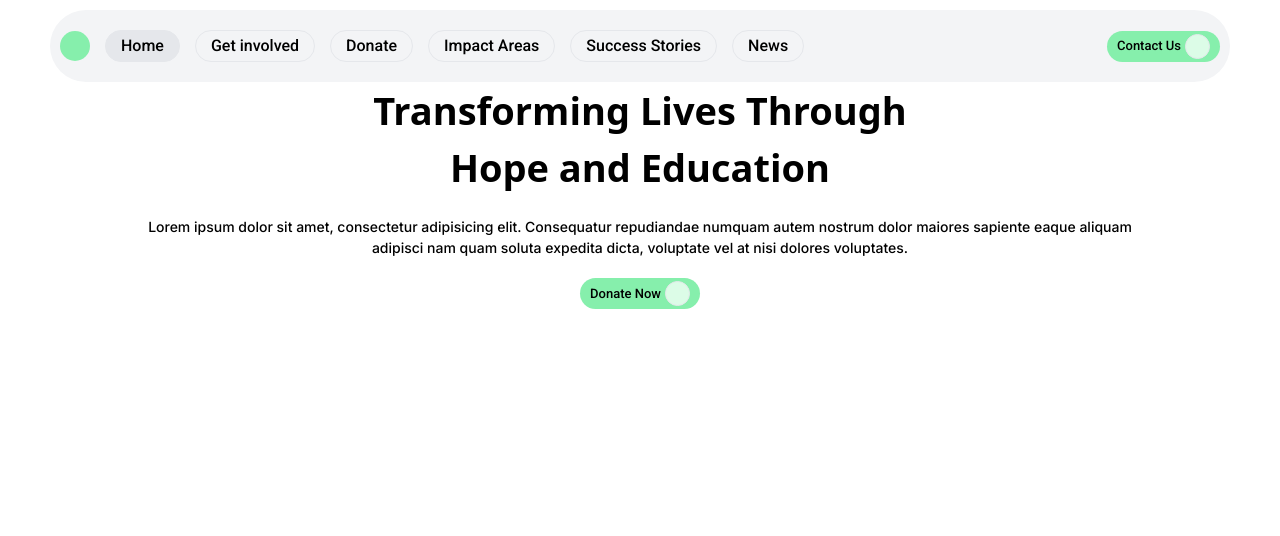
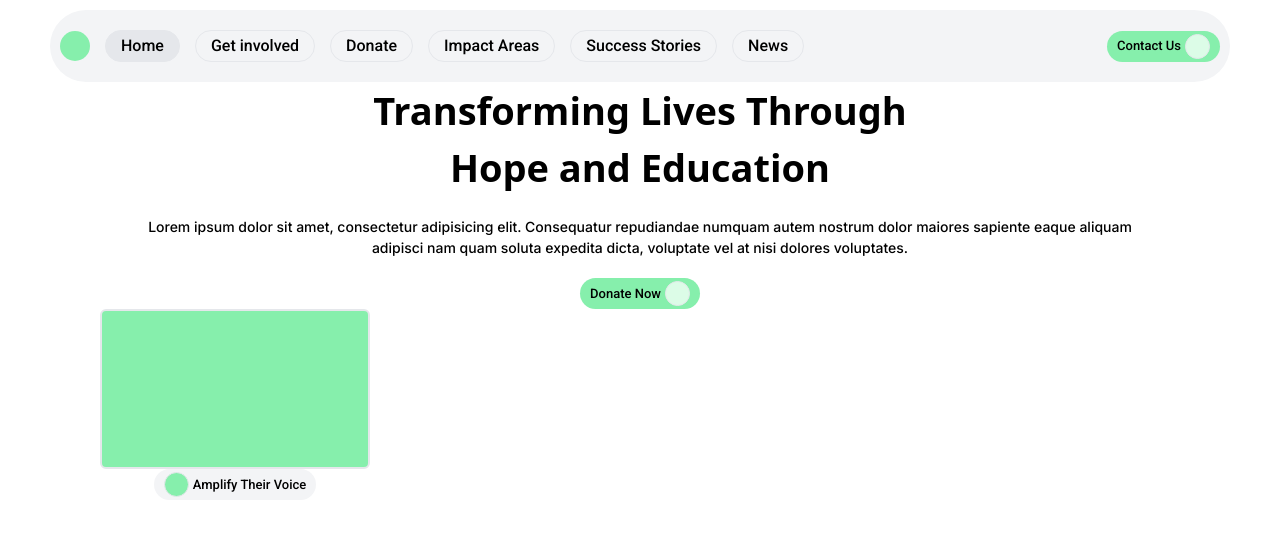
Before and after one commit to KenUdoudo/company, a React (Vite) app: page / in a window 1280 px wide. Shown: the top 536 px of the page. Built offline with nearby package versions, Linux system fonts and the light colour scheme.

Commit message:
finally working

```diff
--- a/src/components/Home/section1.jsx
+++ b/src/components/Home/section1.jsx
@@ -1,5 +1,6 @@
 const Section1 = () => {
     return (
+        <div>
             <div className="flex flex-col justify-center items-center text-center gap-y-[20px]">
                 <p className="text-[38px] font-[600]">Transforming Lives Through <br /> Hope and Education</p>
                 <p className="px-[80px] text-[14px] font-inter font-[500]">Lorem ipsum dolor sit amet, consectetur adipisicing elit. Consequatur repudiandae numquam autem nostrum dolor maiores sapiente eaque aliquam adipisci nam quam soluta expedita dicta, voluptate vel at nisi dolores voluptates.</p>
@@ -8,6 +9,24 @@ const Section1 = () => {
                     <div className='h-[25px] w-[25px] rounded-full border-[1px] bg-green-100'></div>
                 </div>
             </div>
+
+            <div className="px-[50px] flex flex-row justify-center items-center">
+                <div className="w-[25%] h-[200px] flex flex-col justify-normal items-center">
+                    <div className="h-[80%] w-full border-[2px] bg-green-300 rounded-md"></div>
+                    <div>
+                        <div className='flex flex-row justify-start items-center gap-[4px] rounded-full px-[10px] py-[3px] bg-gray-100 cursor-pointer'>
+                            <div className='h-[25px] w-[25px] rounded-full border-[1px] bg-green-300'></div>
+                            <p className='text-[13px] font-roboto font-[500]'>Amplify Their Voice</p>
+                        </div>
+                    </div>
+                </div>
+
+
+                <div className="w-[25%]"></div>
+                <div className="w-[25%]"></div>
+                <div className="w-[25%]"></div>
+            </div>
+        </div>
     );
 }
 
```
Lines whose indentation alone changed are shown as unchanged.
